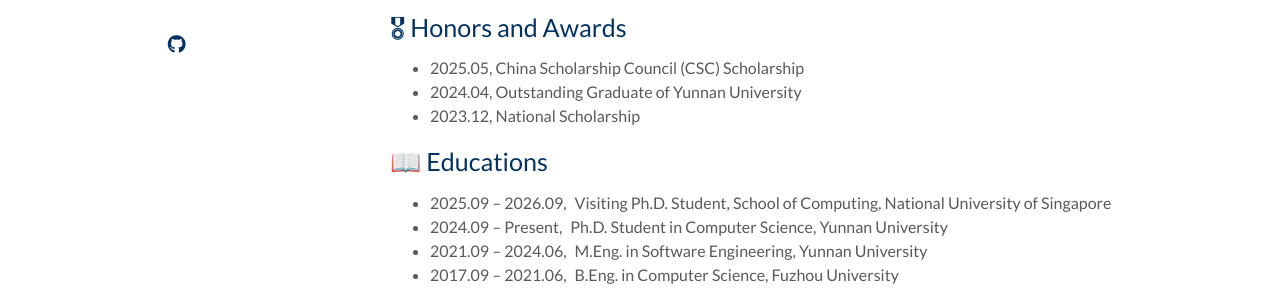
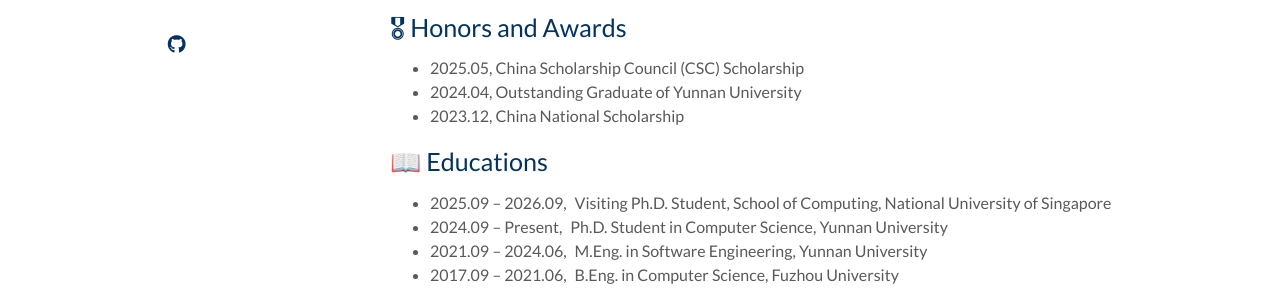
Before and after one commit to fanxiao15/fanxiao15.github.io, a Jekyll site: the page built from index.md, in a window 1280 px wide and 900 px high, scrolled down 1571 px. Shown: the part 389-689 px from the top of the window. Built offline with Jekyll 4.4.1, drawn with Linux system fonts in a browser that asks for light colours; a style sheet for code colours, icons or effects is not loaded; our own code applies the rules of GitHub Pages for plain Markdown files.

Commit message:
Update index.md

```diff
--- a/index.md
+++ b/index.md
@@ -36,7 +36,7 @@ I am currently pursuing my Ph.D. at [Yunnan University](https://www.ynu.edu.cn/)
 
 - 2025.05, China Scholarship Council (CSC) Scholarship
 - 2024.04, Outstanding Graduate of Yunnan University
-- 2023.12, National Scholarship
+- 2023.12, China National Scholarship
 
 ## 📖 Educations
 - 2025.09 – 2026.09, Visiting Ph.D. Student, School of Computing, National University of Singapore
```
